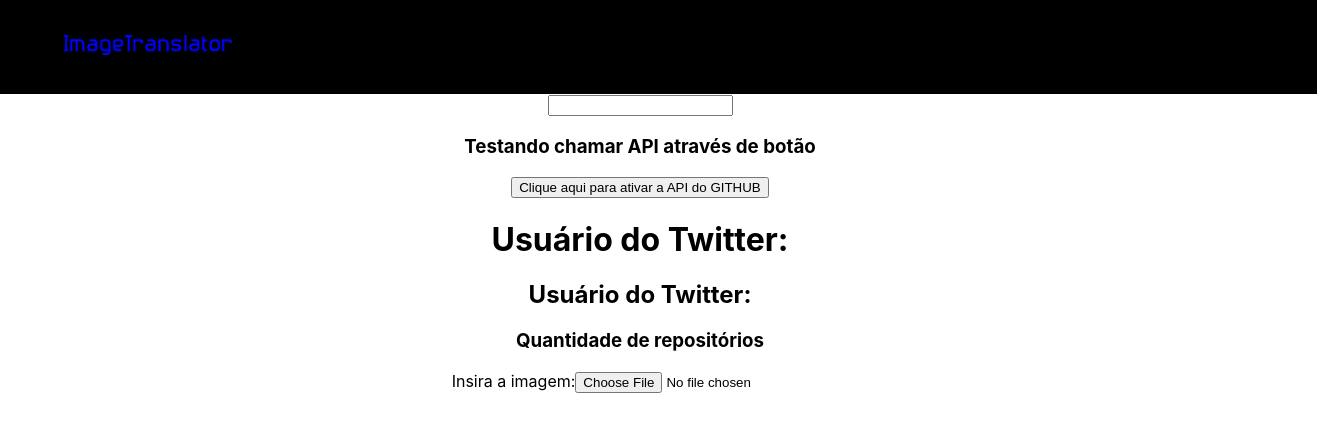
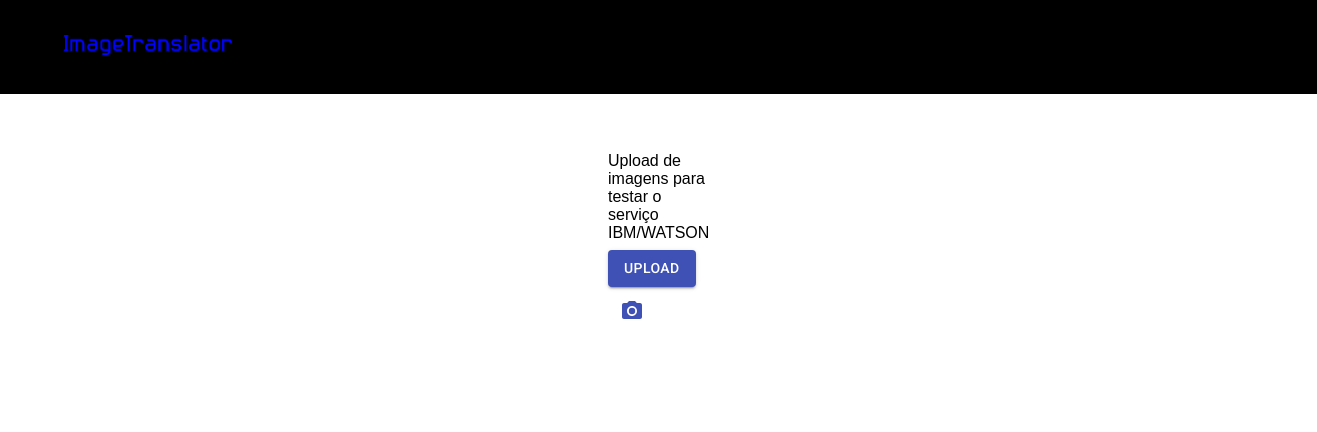
Before and after one commit to marcusrocha/image-translator, a React (Create React App) app in the folder web/imagetranslator/: page / in a window 1280 px wide. Shown: the top 432 px of the page, 1317 px wide, since content can reach past the window. Built offline with nearby package versions, Linux system fonts and the light colour scheme.

Commit message:
Integração com Material Design Função upload de arquivos

```diff
--- a/web/imagetranslator/package.json
+++ b/web/imagetranslator/package.json
@@ -3,6 +3,8 @@
   "version": "0.1.0",
   "private": true,
   "dependencies": {
+    "@material-ui/core": "^4.11.0",
+    "@material-ui/icons": "^4.9.1",
     "@testing-library/jest-dom": "^4.2.4",
     "@testing-library/react": "^9.3.2",
     "@testing-library/user-event": "^7.1.2",
--- a/web/imagetranslator/public/index.html
+++ b/web/imagetranslator/public/index.html
@@ -10,6 +10,8 @@
       content="Web site created using create-react-app"
     />
     <link rel="apple-touch-icon" href="%PUBLIC_URL%/logo192.png" />
+    <link rel="stylesheet" href="https://fonts.googleapis.com/css?family=Roboto:300,400,500">
+    <link rel="stylesheet" href="https://fonts.googleapis.com/icon?family=Material+Icons">
     <!--
       manifest.json provides metadata used when your web app is installed on a
       user's mobile device or desktop. See https://developers.google.com/web/fundamentals/web-app-manifest/
--- a/web/imagetranslator/src/App.css
+++ /dev/null
@@ -1,41 +0,0 @@
-.App {
-  text-align: center;
-}
-
-.App-logo {
-  height: 40vmin;
-  pointer-events: none;
-}
-
-@media (prefers-reduced-motion: no-preference) {
-  .App-logo {
-    animation: App-logo-spin infinite 20s linear;
-  }
-}
-
-.App-header {
-  background-color: #282c34;
-  min-height: 100vh;
-  display: flex;
-  flex-direction: column;
-  align-items: center;
-  justify-content: center;
-  font-size: calc(10px + 2vmin);
-  color: white;
-}
-
-.App-link {
-  color: #61dafb;
-}
-
-.conteudo {
-  align-items:center;
-}
-@keyframes App-logo-spin {
-  from {
-    transform: rotate(0deg);
-  }
-  to {
-    transform: rotate(360deg);
-  }
-}
--- a/web/imagetranslator/src/App.js
+++ b/web/imagetranslator/src/App.js
@@ -1,8 +1,9 @@
 import React,{ useState, useEffect} from 'react';
 import axios from 'axios';
-import './App.css'
+import './index.css'
 import Menu from './components/Menu'
 import Form from './components/Form'
+
 
 function App() {
 const [userGitHub, setuserGitHub] = useState(false);
@@ -23,8 +24,9 @@ let getUserGitHub = async ()=> {
 
 
   return (
-      <div className="App">
+      <div>
       <Menu />
+       {/*
         <input
           type="text" required name="nome" value={name}
           onChange={(e) => setName(e.target.value)
@@ -36,6 +38,7 @@ let getUserGitHub = async ()=> {
         <h1>Usuário do Twitter: {userGitHub['twitter_username']}</h1>
         <h2>Usuário do Twitter: {userGitHub['login']}</h2>
         <h3>Quantidade de repositórios {userGitHub['public_repos']}</h3>
+      */}
         <Form />
       </div>
   );
--- a/web/imagetranslator/src/components/Form/index.js
+++ b/web/imagetranslator/src/components/Form/index.js
@@ -1,15 +1,71 @@
-import React from 'react';
+import React,{useState} from 'react';
+import { makeStyles } from '@material-ui/core/styles';
+import Button from '@material-ui/core/Button';
+import IconButton from '@material-ui/core/IconButton';
+import PhotoCamera from '@material-ui/icons/PhotoCamera';
+
 
 function Form(){
+const [fileState,setFileState]=useState();
+const useStyles = makeStyles((theme) => ({
+    root: {
+        padding: "50px 600px",
+        zIndex: 999,
+        position: "absolute",
+      '& > *': {
+        margin: theme.spacing(1),
+      },
+    },
+    input: {
+      display: 'none',
+    },
+
+  }));
+
+
+  const handleFileUploaded = e => {
+    const reader = new FileReader();
+    const file = e.target.files[0];
+    reader.onloadend = () => {
+      setFileState(reader.result);
+    };
+    reader.readAsDataURL(file);
+  };
+
+    const classes = useStyles();
     return(
-        <>
-            <form>
-                <label>
-                Insira a imagem:
-                <input type="file" />
-                </label>
-            </form>
-        </>
+        <div className={classes.root}>
+        <div>
+            Upload de imagens para testar o serviço IBM/WATSON
+        </div>
+            <input
+                accept="image/*"
+                className={classes.input}
+                id="contained-button-file"
+                multiple
+                type="file"
+                onChange={handleFileUploaded}
+                encType="multipart/form-data"
+            />
+            <label htmlFor="contained-button-file">
+                <Button variant="contained" color="primary" component="span">
+                Upload
+                </Button>
+            </label>
+            <input
+                accept="image/*"
+                className={classes.input}
+                id="icon-button-file"
+                type="file"
+                onChange={handleFileUploaded}
+                encType="multipart/form-data"
+                />
+            <label htmlFor="icon-button-file">
+                <IconButton color="primary" aria-label="upload picture" component="span">
+                <PhotoCamera />
+                </IconButton>
+            </label>
+            </div>
     );
 }
 
--- a/web/imagetranslator/src/index.css
+++ b/web/imagetranslator/src/index.css
@@ -1,13 +1,6 @@
 body {
   margin: 0;
-  font-family: -apple-system, BlinkMacSystemFont, 'Segoe UI', 'Roboto', 'Oxygen',
-    'Ubuntu', 'Cantarell', 'Fira Sans', 'Droid Sans', 'Helvetica Neue',
-    sans-serif;
-  -webkit-font-smoothing: antialiased;
-  -moz-osx-font-smoothing: grayscale;
+  padding: 0;
+  font-family: sans-serif;
+  background: "#dfdfdf";
 }
-
-code {
-  font-family: source-code-pro, Menlo, Monaco, Consolas, 'Courier New',
-    monospace;
-}
```
Also changed, not shown: 1 other file (tests, documents, lock files or other folders).
